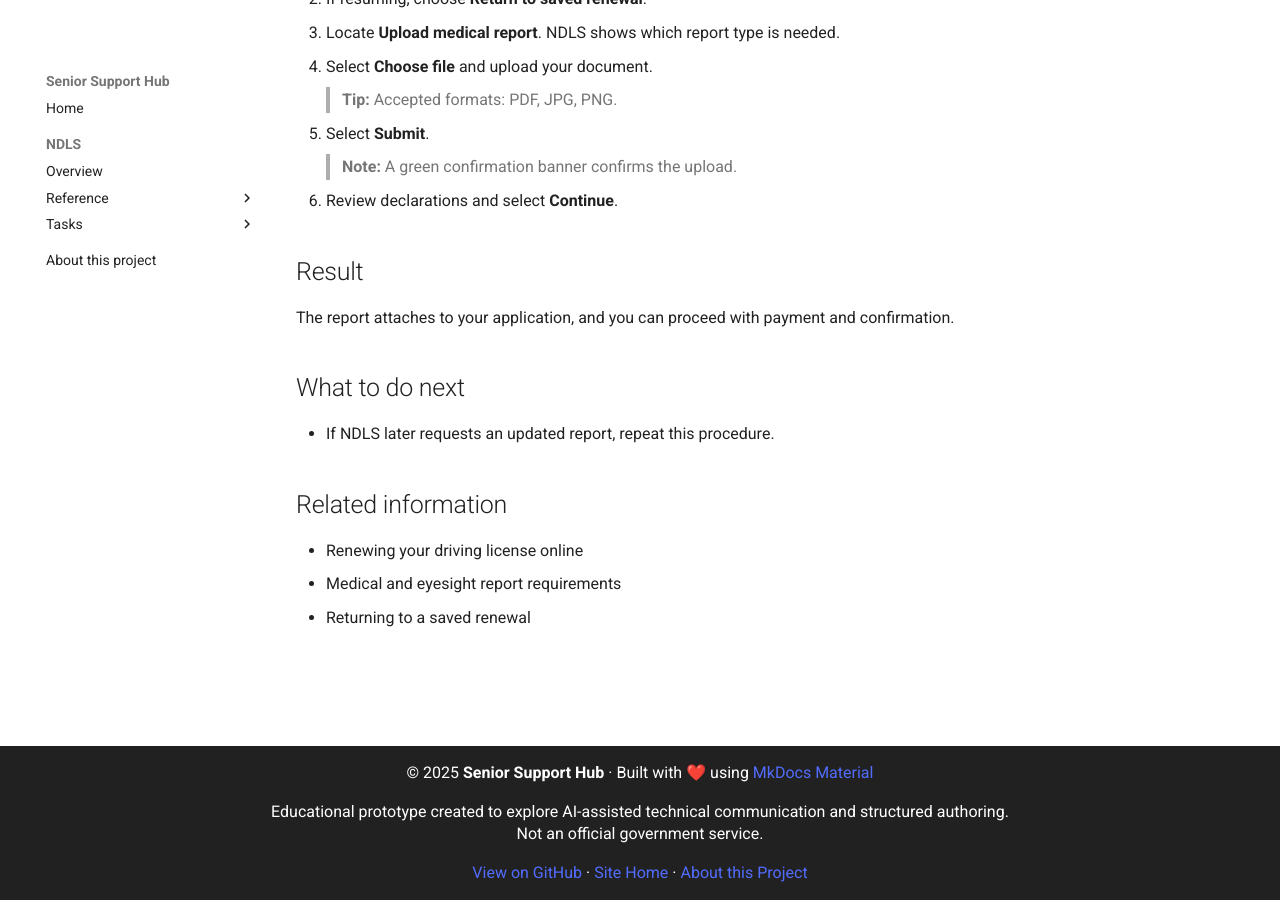
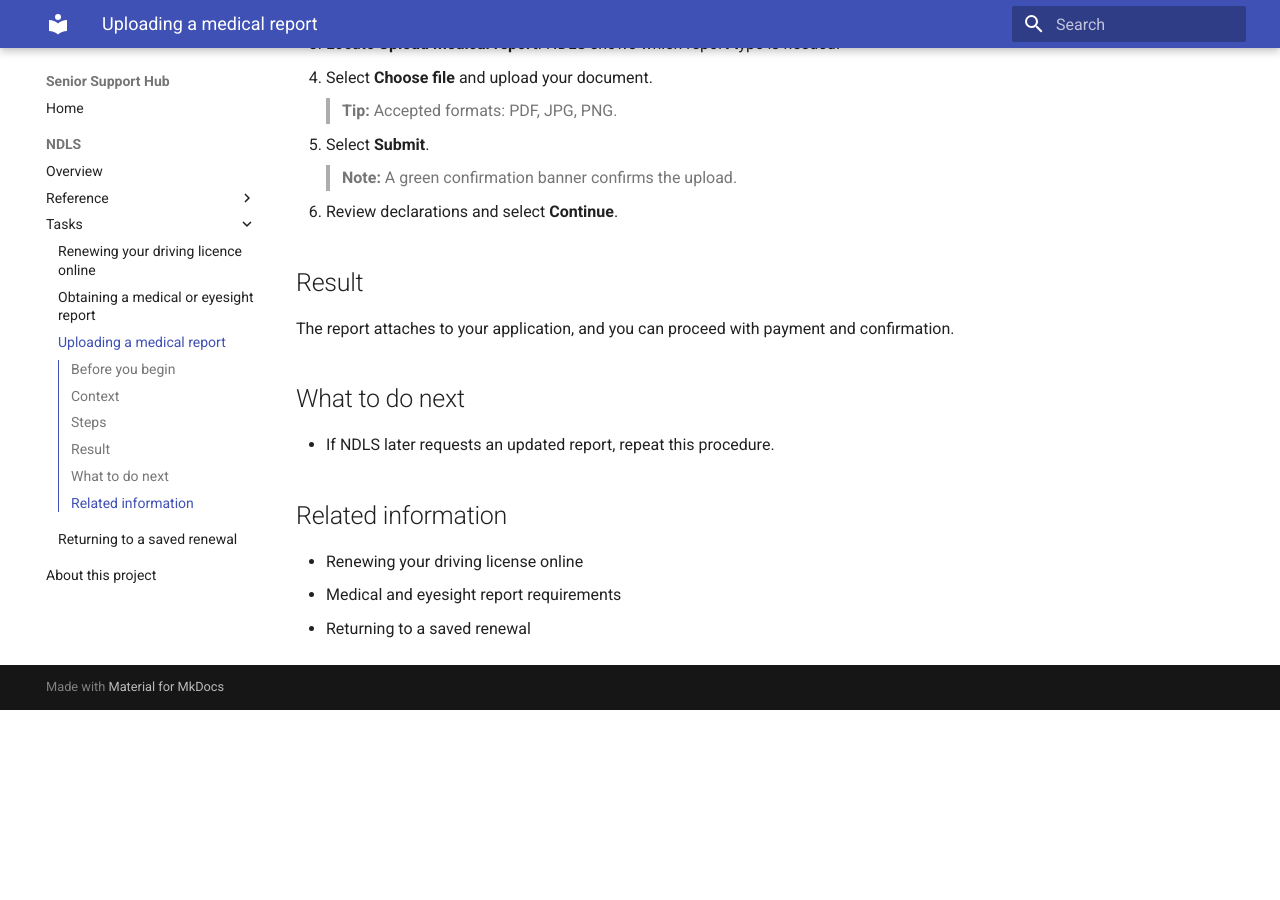
Before and after one commit to sinecoug/senior-support-hub, an MkDocs documentation site: the page built from docs/tasks/uploading-medical-report.md, in a window 1280 px wide and 900 px high, scrolled down 700 px. Built offline with MkDocs 1.6.1 and Material for MkDocs 9.7.7, drawn with Linux system fonts in a browser that asks for light colours; after the commit the page ends 1410 px from its top, so only the background shows below that; some of the changed text lies outside the part shown.

Commit message:
Add .gitignore; stop tracking .venv/site; update mkdocs.yml

```diff
--- a/mkdocs.yml
+++ b/mkdocs.yml
@@ -1,14 +1,8 @@
 site_name: Senior Support Hub
 site_description: Practical, end-to-end guides for key eldercare workflows
-site_url: https://sinecoug.github.io/senior-support-hub/
-
-repo_name: sinecoug/senior-support-hub
-repo_url: https://github.com/sinecoug/senior-support-hub
-edit_uri: edit/main/docs/
-
+site_url: https://<your-username>.github.io/senior-support-hub/
 theme:
   name: material
-  custom_dir: docs/overrides
   features:
     - navigation.sections
     - navigation.top
@@ -27,7 +21,6 @@ theme:
       scheme: slate
       primary: indigo
       accent: indigo
-
 markdown_extensions:
   - admonition
   - attr_list
@@ -42,25 +35,20 @@ markdown_extensions:
       alternate_style: true
   - pymdownx.emoji:
       emoji_generator: !!python/name:materialx.emoji.to_svg
-
 plugins:
   - search
-  - sitemap
   - git-revision-date-localized:
       fallback_to_build_date: true
-
-extra_css:
-  - styles/extra.css
-
 nav:
   - Home: index.md
   - NDLS:
       - Overview: concepts/ndls_overview.md
       - Reference:
-          - Licence categories: reference/licence_categories.md
+          - Licence categories: reference/vehicle_categories.md
           - Accepted file formats: reference/accepted_file_formats.md
       - Tasks:
-          - Renewing your driving licence online: tasks/renewing_driving_licence_online.md
-          - Uploading a medical report: tasks/uploading_medical_report.md
-          - Returning to a saved renewal: tasks/returning_to_saved_renewal.md
-  - About this project: about.md
+          - Renewing your driving licence online: tasks/renewing-driving-licence-online.md
+          - Obtaining a medical or eyesight report: tasks/obtaining-medical-or-eyesight-report.md
+          - Uploading a medical report: tasks/uploading-medical-report.md
+          - Returning to a saved renewal: tasks/returning-to-saved-renewal.md
+  - About this project: README.md
```
Also changed, not shown: 1 other file.
